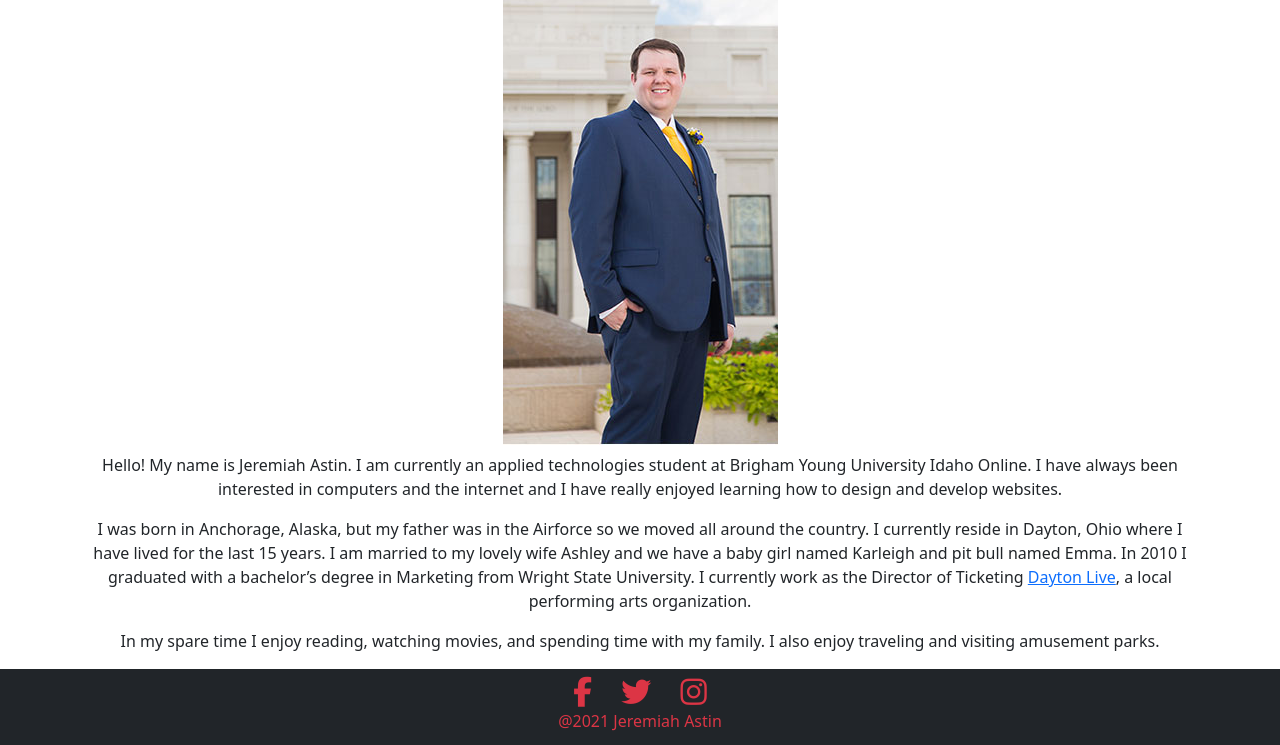
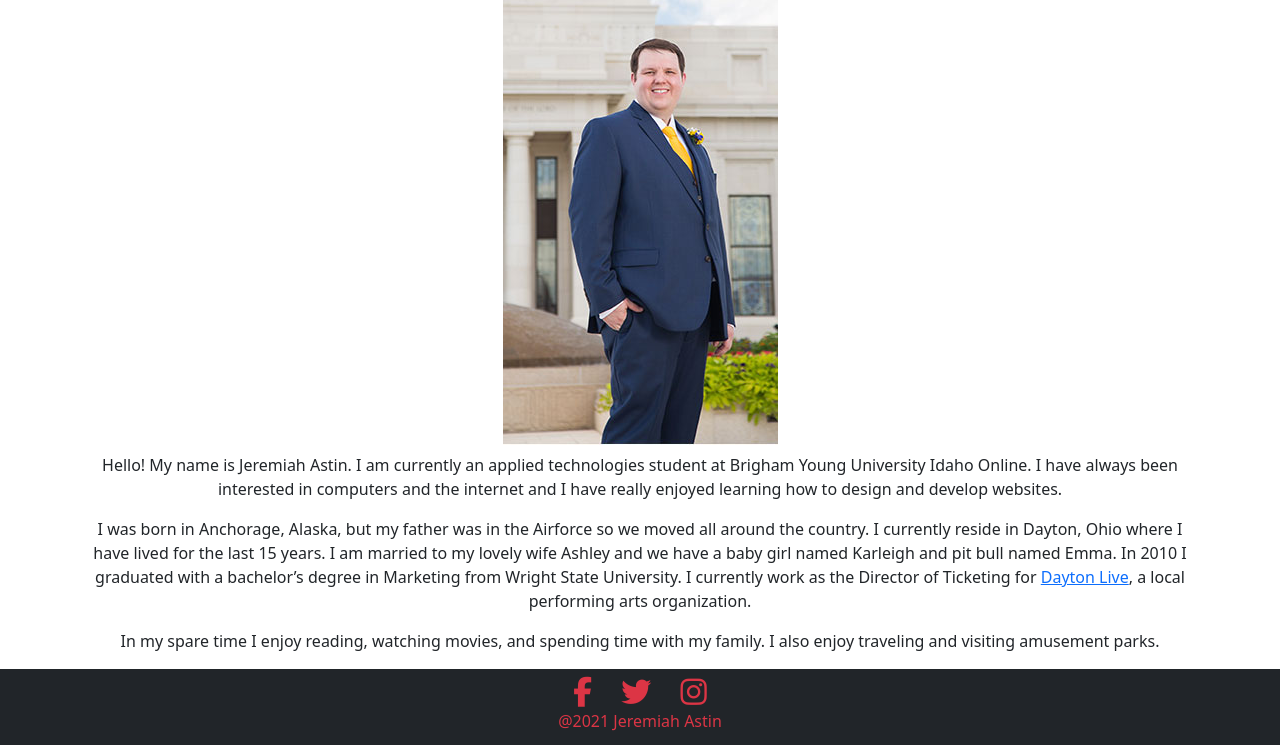
Before and after one commit to Astin-Jeremiah/CSE341, a PHP site: page /about/index.php in a window 1280 px wide. Shown: the part 175-920 px from the top of the page. Run offline with PHP 8.4, Linux system fonts and the light colour scheme; some libraries are stand-ins or nearby versions.

Commit message:
fix typo

```diff
--- a/web/about/index.php
+++ b/web/about/index.php
@@ -20,7 +20,7 @@
             <div class="clearfix">
                 <img class="mb-2" src="../images/jeremiah.jpg" alt="Jeremiah Astin" />
                 <p>Hello! My name is Jeremiah Astin. I am currently an applied technologies student at Brigham Young University Idaho Online. I have always been interested in computers and the internet and I have really enjoyed learning how to design and develop websites.</p>
-                <p>I was born in Anchorage, Alaska, but my father was in the Airforce so we moved all around the country. I currently reside in Dayton, Ohio where I have lived for the last 15 years. I am married to my lovely wife Ashley and we have a baby girl named Karleigh and pit bull named Emma. In 2010 I graduated with a bachelor’s degree in Marketing from Wright State University. I currently work as the Director of Ticketing <a href="https://www.daytonlive.org/" target="new">Dayton Live</a>, a local performing arts organization.</p>
+                <p>I was born in Anchorage, Alaska, but my father was in the Airforce so we moved all around the country. I currently reside in Dayton, Ohio where I have lived for the last 15 years. I am married to my lovely wife Ashley and we have a baby girl named Karleigh and pit bull named Emma. In 2010 I graduated with a bachelor’s degree in Marketing from Wright State University. I currently work as the Director of Ticketing for <a href="https://www.daytonlive.org/" target="new">Dayton Live</a>, a local performing arts organization.</p>
                 <p>In my spare time I enjoy reading, watching movies, and spending time with my family. I also enjoy traveling and visiting amusement parks.</p>
             </div>
         </div>
```
